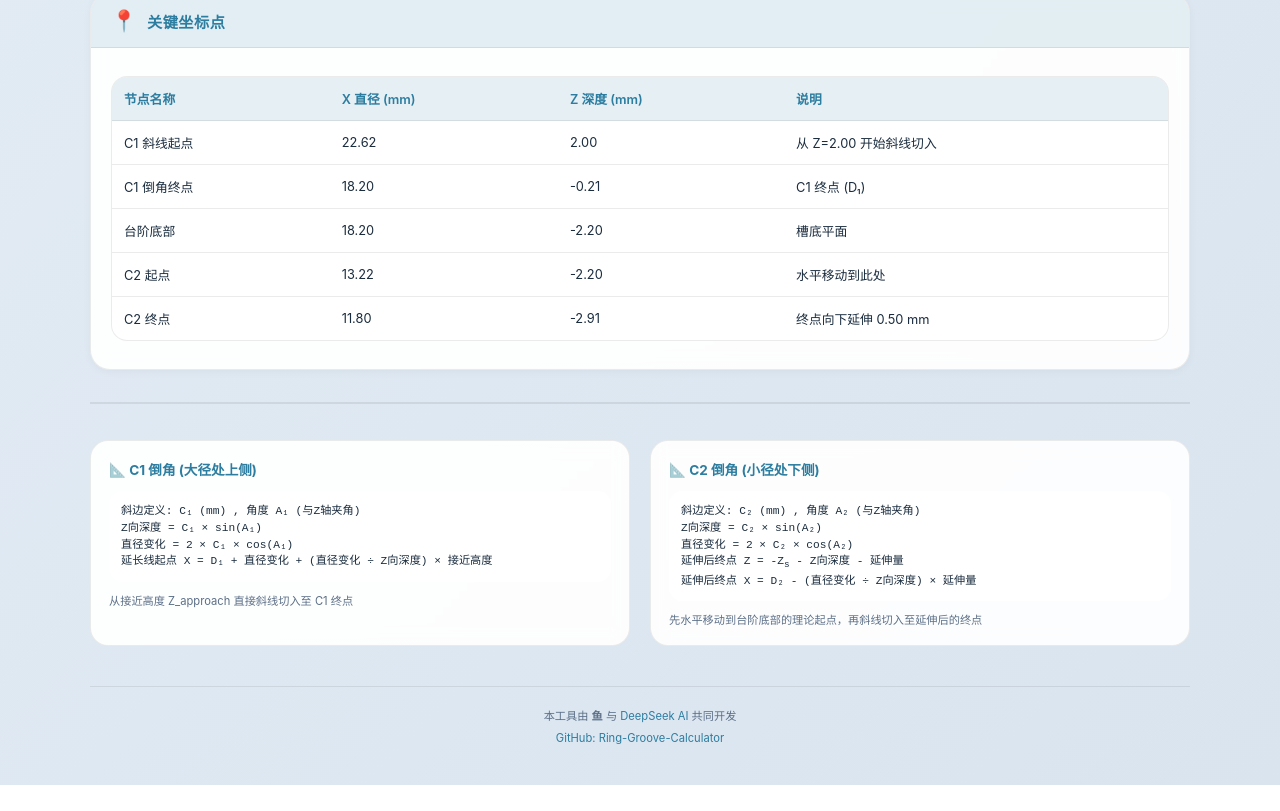
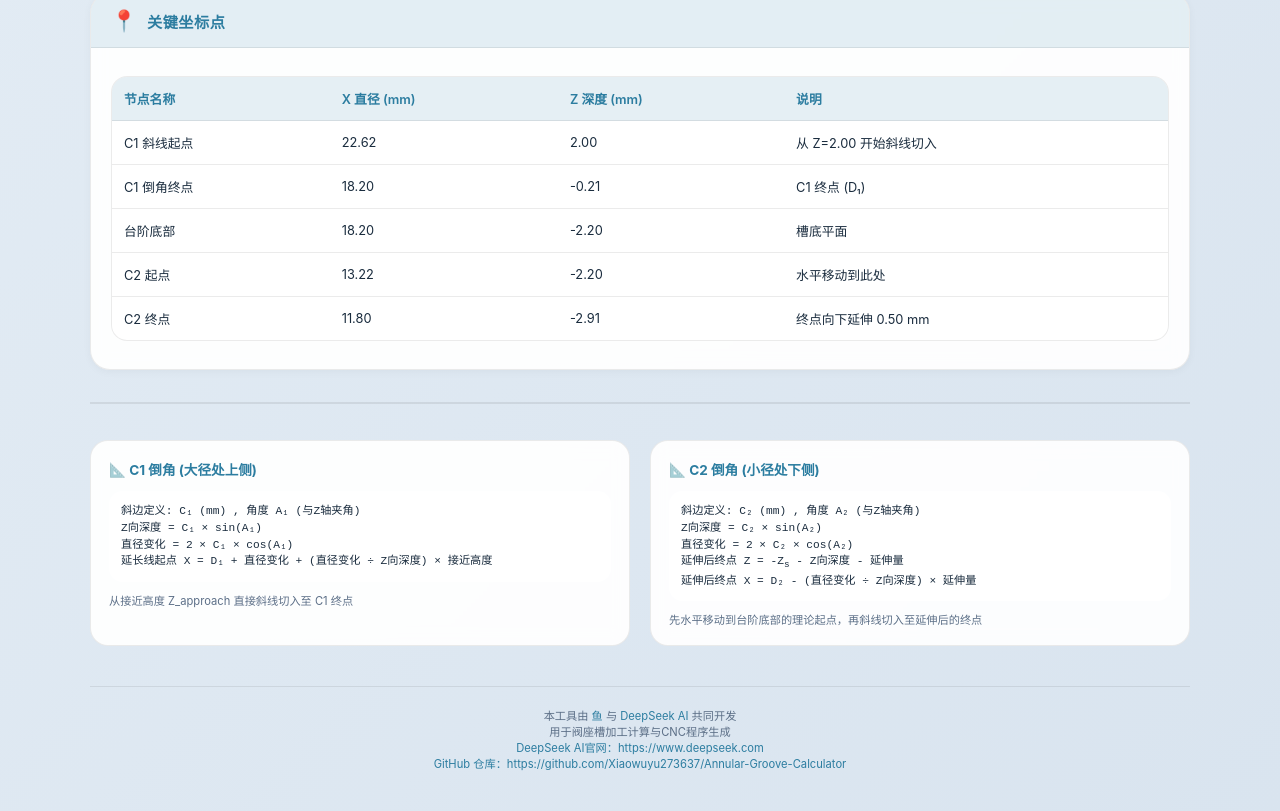
Before and after one commit to Xiaowuyu273637/Annular-Groove-Calculator, a plain HTML site: page index.html in a window 1280 px wide. Shown: the part 1549-2360 px from the top of the page. Before the commit the page ends 2334 px from the top, so only its background shows below. Drawn offline with Linux system fonts and the light colour scheme.

Commit message:
Add files via upload

```diff
--- a/index.html
+++ b/index.html
@@ -509,9 +509,10 @@
     </div>
 
     <footer>
-            <p>本工具由 <strong>鱼</strong> 与 <a href="https://www.deepseek.com" target="_blank" rel="noopener noreferrer">DeepSeek AI</a> 共同开发</p>
-            <p style="margin-top: 8px;">
-                <a href="https://github.com/Xiaowuyu273637/Ring-Groove-Calculator" target="_blank" rel="noopener noreferrer">GitHub: Ring-Groove-Calculator</a>
+            本工具由 <a href="https://github.com/Xiaowuyu273637/Annular-Groove-Calculator" target="_blank" rel="noopener noreferrer">鱼</a> 与 <a href="https://www.deepseek.com" target="_blank" rel="noopener noreferrer">DeepSeek AI</a> 共同开发<br>
+                        用于阀座槽加工计算与CNC程序生成<br>
+                        <a href="https://www.deepseek.com" target="_blank" rel="noopener noreferrer">DeepSeek AI官网：https://www.deepseek.com</a><br>
+                        <a href="https://github.com/Xiaowuyu273637/Annular-Groove-Calculator" target="_blank" rel="noopener noreferrer">GitHub 仓库：https://github.com/Xiaowuyu273637/Annular-Groove-Calculator</a>
             </p>
     </footer>
 </div>
```
